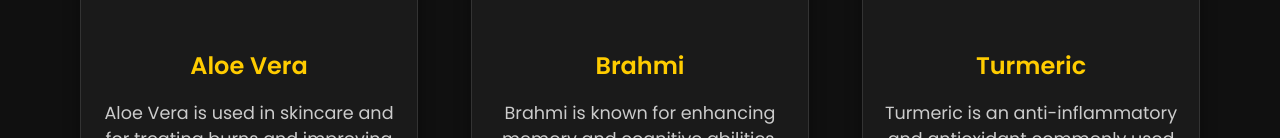
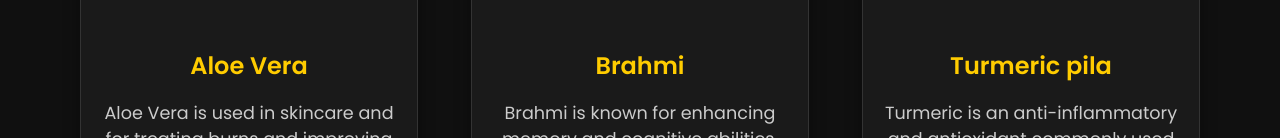
Before and after one commit to AdityaK-024/AYUSH_Virtual_Garden, a website: page medicinalplant.html in a window 1280 px wide. Shown: the part 1059-1197 px from the top of the page. Drawn offline with Linux system fonts and the light colour scheme.

Commit message:
bhai galti ho gayi

```diff
--- a/medicinalplant.html
+++ b/medicinalplant.html
@@ -68,7 +68,7 @@
                 <div class="card">
                     <img src="Images/turmeric.jpg" alt="Turmeric">
                     <div class="card-content">
-                        <h3>Turmeric</h3>
+                        <h3>Turmeric pila </h3>
                         <p>Turmeric is an anti-inflammatory and antioxidant commonly used to improve skin and digestion.</p>
                         <button class="start-quiz-btn" onclick="showPopup('Turmeric')">Learn More</button>
                     </div>
```
